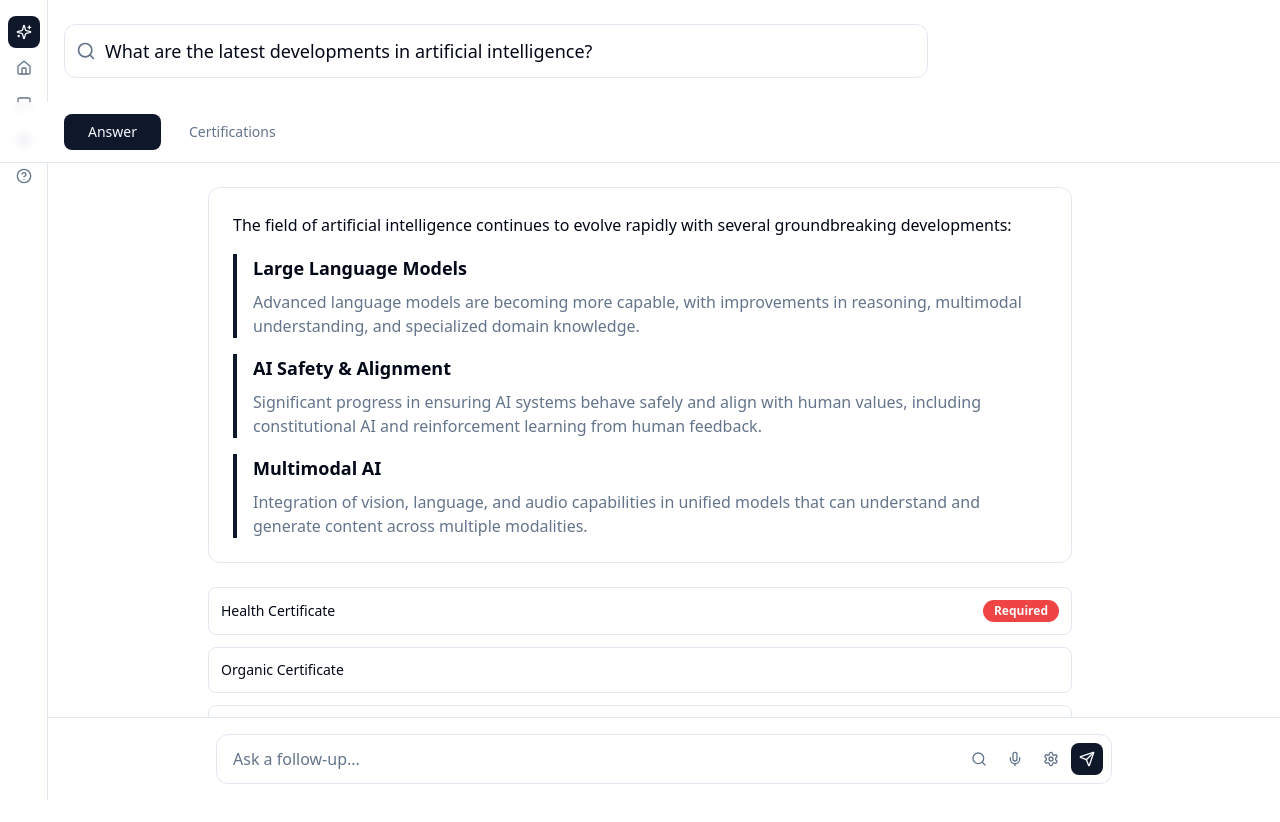
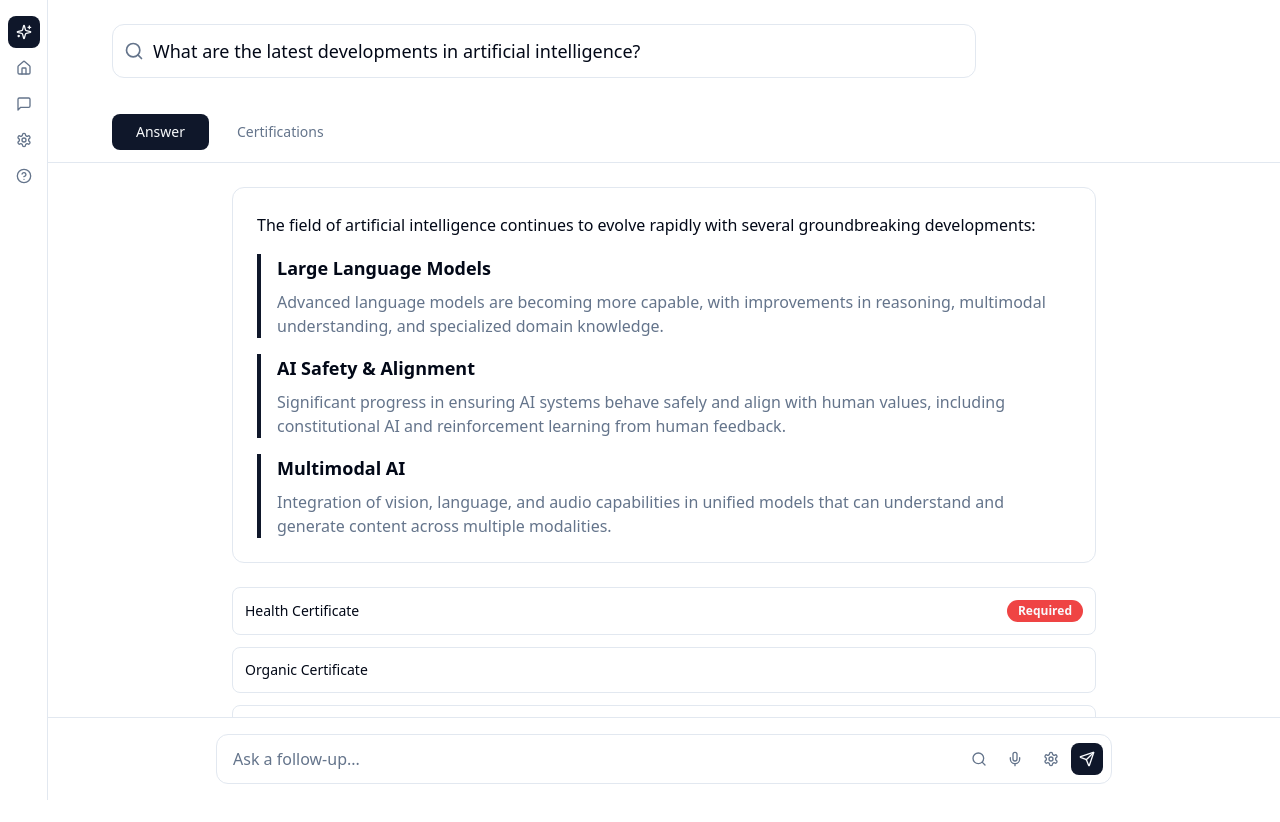
Before and after one commit to zg915/perplexa-certify, a React (Vite) app: page / in a window 1280 px wide. Shown: the top 822 px of the page. Built offline with nearby package versions, Linux system fonts and the light colour scheme.

Commit message:
Code edited in Lovable Code Editor
Edited UI in Lovable

```diff
--- a/src/pages/Index.tsx
+++ b/src/pages/Index.tsx
@@ -13,7 +13,7 @@ const Index = () => {
     <div className="min-h-screen bg-background flex">
       <Sidebar />
 
-      <div className="flex-1">
+       <div className="flex-1 ml-12">
         <SearchHeader />
         <TabBar activeTab={activeTab} onTabChange={setActiveTab} />
 
```
